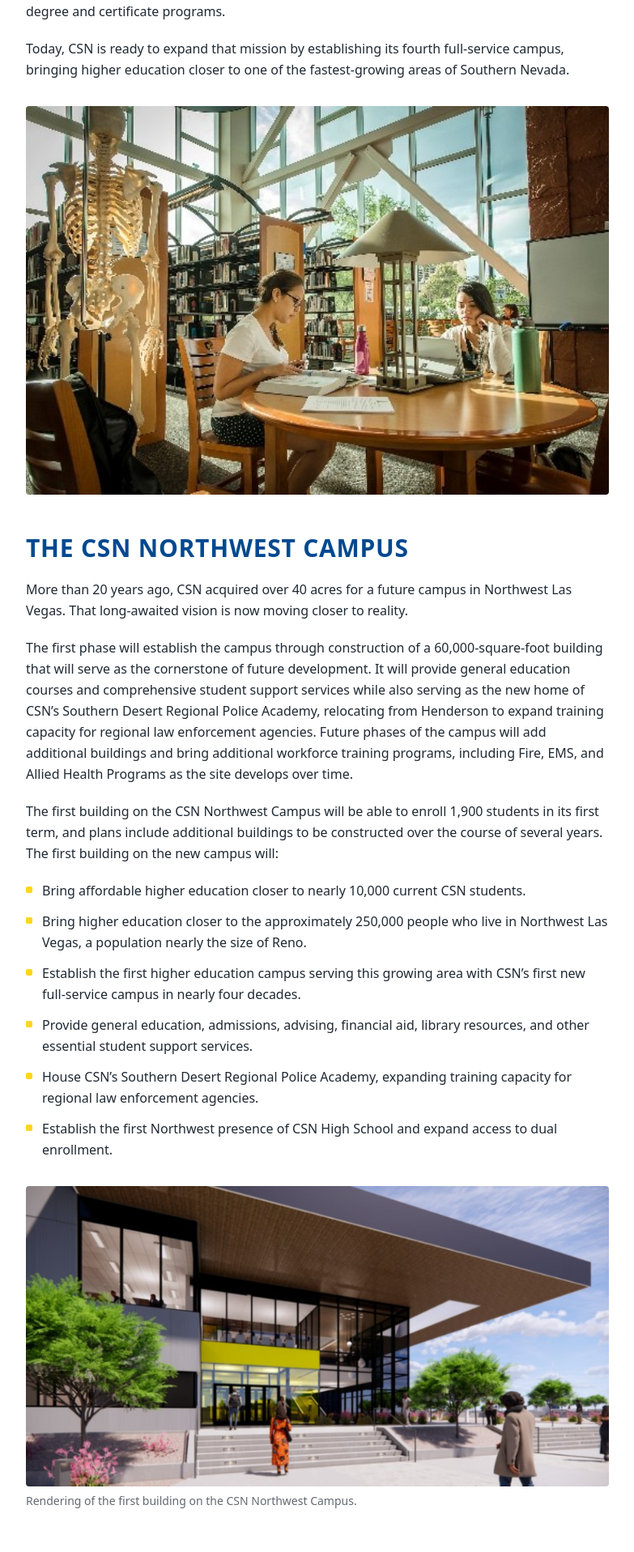
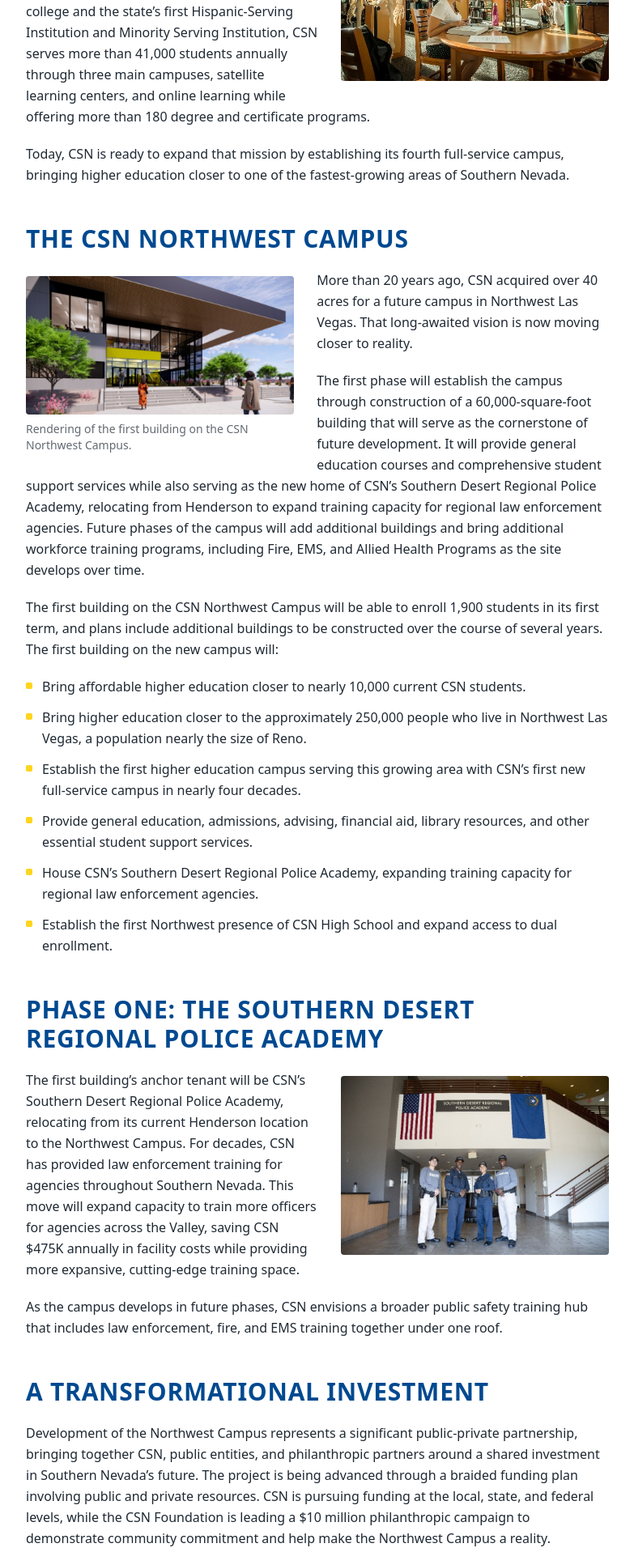
Before and after one commit to Catapultfundraising/catapult-fundraising-website, a Next.js app: page /csnf in a window 1280 px wide. Shown: the part 1440-3357 px from the top of the page at 81% size, without its empty margins (248-1031 px from the left). Built offline with nearby package versions, Linux system fonts and the light colour scheme.

Commit message:
Wrap /csnf body text around floated photos (#52)
Co-authored-by: Catapultfundraising <306900248+Catapultfundraising@users.noreply.github.com>

```diff
--- a/app/csnf/page.tsx
+++ b/app/csnf/page.tsx
@@ -87,6 +87,43 @@ const FIRST_BUILDING_POINTS = [
   "House CSN\u2019s Southern Desert Regional Police Academy, expanding training capacity for regional law enforcement agencies.",
   "Establish the first Northwest presence of CSN High School and expand access to dual enrollment.",
 ];
+
+function WrapFigure({
+  src,
+  alt,
+  width,
+  height,
+  side = "right",
+  caption,
+}: {
+  src: string;
+  alt: string;
+  width: number;
+  height: number;
+  side?: "left" | "right";
+  caption?: string;
+}) {
+  const sideClasses =
+    side === "right"
+      ? "sm:float-right sm:ml-7 sm:mr-0"
+      : "sm:float-left sm:mr-7 sm:ml-0";
+  return (
+    <figure className={`mb-6 mt-2 w-full sm:w-[46%] ${sideClasses}`}>
+      <Image
+        src={src}
+        alt={alt}
+        width={width}
+        height={height}
+        className="w-full rounded-md object-cover"
+      />
+      {caption ? (
+        <figcaption className="mt-2 text-sm text-[#1f2933]/70">
+          {caption}
+        </figcaption>
+      ) : null}
+    </figure>
+  );
+}
 
 function SectionHeading({ children }: { children: React.ReactNode }) {
   return (
@@ -212,7 +249,14 @@ export default function CsnfCampaignPage() {
 
         <div className="mt-12">
           <SectionHeading>A proven solution for Southern Nevada</SectionHeading>
-          <div className="mt-5 space-y-5 text-base leading-relaxed">
+          <div className="mt-5 space-y-5 text-base leading-relaxed after:block after:clear-both after:content-['']">
+            <WrapFigure
+              src="/csnf/students-library.jpg"
+              alt="CSN students studying together in a campus library"
+              width={542}
+              height={361}
+              side="right"
+            />
             <p>
               For more than 55 years, the College of Southern Nevada has provided
               affordable, high-quality education that helps students achieve
@@ -230,20 +274,19 @@ export default function CsnfCampaignPage() {
               of the fastest-growing areas of Southern Nevada.
             </p>
           </div>
-          <figure className="mt-8">
-            <Image
-              src="/csnf/students-library.jpg"
-              alt="CSN students studying together in a campus library"
-              width={542}
-              height={361}
-              className="w-full rounded-md object-cover"
-            />
-          </figure>
         </div>
 
         <div className="mt-12">
           <SectionHeading>The CSN Northwest Campus</SectionHeading>
           <div className="mt-5 space-y-5 text-base leading-relaxed">
+            <WrapFigure
+              src="/csnf/campus-entrance.jpg"
+              alt="Rendering of the entrance to the first building on the CSN Northwest Campus"
+              width={883}
+              height={456}
+              side="left"
+              caption="Rendering of the first building on the CSN Northwest Campus."
+            />
             <p>
               More than 20 years ago, CSN acquired over 40 acres for a future
               campus in Northwest Las Vegas. That long-awaited vision is now
@@ -268,7 +311,7 @@ export default function CsnfCampaignPage() {
               years. The first building on the new campus will:
             </p>
           </div>
-          <ul className="mt-5 space-y-3">
+          <ul className="mt-5 space-y-3 after:block after:clear-both after:content-['']">
             {FIRST_BUILDING_POINTS.map((point) => (
               <li key={point} className="flex gap-3 text-base leading-relaxed">
                 <span
@@ -279,25 +322,20 @@ export default function CsnfCampaignPage() {
               </li>
             ))}
           </ul>
-          <figure className="mt-8">
-            <Image
-              src="/csnf/campus-entrance.jpg"
-              alt="Rendering of the entrance to the first building on the CSN Northwest Campus"
-              width={883}
-              height={456}
-              className="w-full rounded-md object-cover"
-            />
-            <figcaption className="mt-2 text-sm text-[#1f2933]/70">
-              Rendering of the first building on the CSN Northwest Campus.
-            </figcaption>
-          </figure>
         </div>
 
         <div className="mt-12">
           <SectionHeading>
             Phase one: the Southern Desert Regional Police Academy
           </SectionHeading>
-          <div className="mt-5 space-y-5 text-base leading-relaxed">
+          <div className="mt-5 space-y-5 text-base leading-relaxed after:block after:clear-both after:content-['']">
+            <WrapFigure
+              src="/csnf/police-academy.jpg"
+              alt="Recruits at CSN's Southern Desert Regional Police Academy"
+              width={878}
+              height={586}
+              side="right"
+            />
             <p>
               The first building&rsquo;s anchor tenant will be CSN&rsquo;s
               Southern Desert Regional Police Academy, relocating from its
@@ -314,15 +352,6 @@ export default function CsnfCampaignPage() {
               EMS training together under one roof.
             </p>
           </div>
-          <figure className="mt-8">
-            <Image
-              src="/csnf/police-academy.jpg"
-              alt="Recruits at CSN's Southern Desert Regional Police Academy"
-              width={878}
-              height={586}
-              className="w-full rounded-md object-cover"
-            />
-          </figure>
         </div>
 
         <div className="mt-12">
@@ -361,7 +390,14 @@ export default function CsnfCampaignPage() {
 
         <div className="mt-12">
           <SectionHeading>Support from the community is critical</SectionHeading>
-          <div className="mt-5 space-y-5 text-base leading-relaxed">
+          <div className="mt-5 space-y-5 text-base leading-relaxed after:block after:clear-both after:content-['']">
+            <WrapFigure
+              src="/csnf/gift-chart.png"
+              alt="Gift chart showing giving levels from $10,000 to $2,000,000 and above"
+              width={519}
+              height={519}
+              side="left"
+            />
             <p>
               CSN&rsquo;s Northwest Campus campaign will require support at many
               different levels to reach the $10 million philanthropic goal. Every
@@ -370,24 +406,16 @@ export default function CsnfCampaignPage() {
               illustrates the kinds of gifts that will make a campaign like this
               possible.
             </p>
+            <p>
+                The community has waited for two decades for the Northwest Campus
+              to come to life, and the time has now come. The first building on
+              the CSN Northwest campus will transform the area, bringing
+              affordable higher education to the Northwest Valley for the first
+              time and
+              providing a new home for CSN&rsquo;s Southern Desert Regional
+              Police Academy.
+            </p>
           </div>
-          <figure className="mt-8 flex justify-center">
-            <Image
-              src="/csnf/gift-chart.png"
-              alt="Gift chart showing giving levels from $10,000 to $2,000,000 and above"
-              width={519}
-              height={519}
-              className="w-full max-w-md"
-            />
-          </figure>
-          <p className="mt-6 text-base leading-relaxed">
-            The community has waited for two decades for the Northwest Campus to
-            come to life, and the time has now come. The first building on the
-            CSN Northwest campus will transform the area, bringing affordable
-            higher education to the Northwest Valley for the first time and
-            providing a new home for CSN&rsquo;s Southern Desert Regional Police
-            Academy.
-          </p>
         </div>
       </section>
 
```
